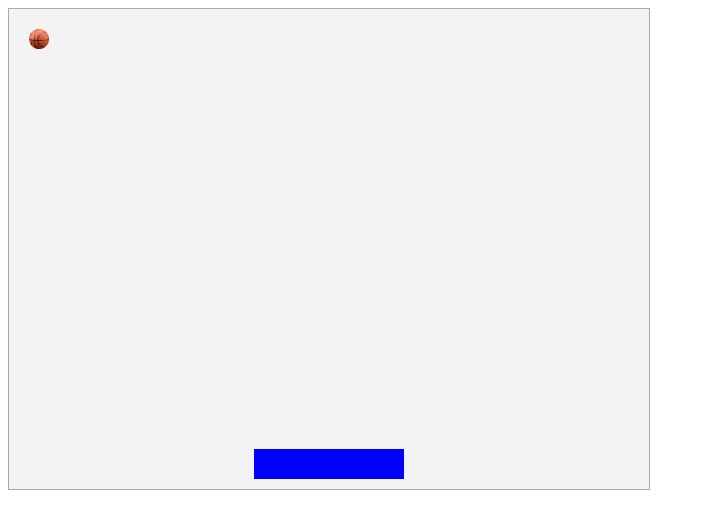
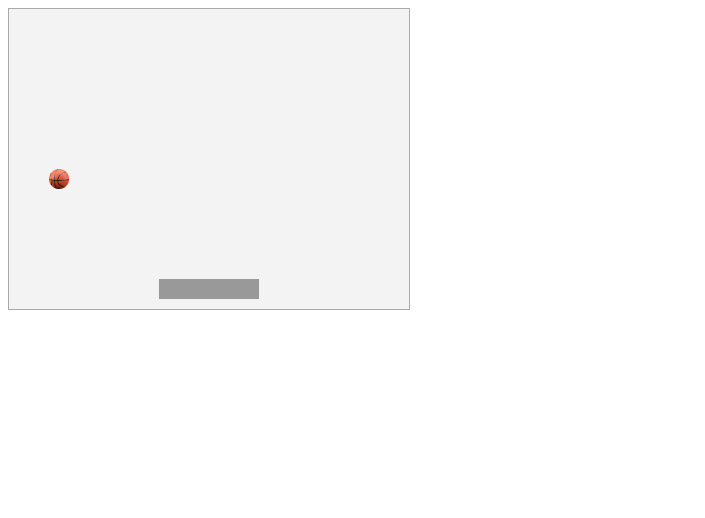
Before and after one commit to rolandjlevy/js-learning-canvas-with-oop-game, a plain HTML site: page index.html in a window 1280 px wide. Shown: the whole page, without its empty margins (0-705 px from the left). Drawn offline with Linux system fonts and the light colour scheme.

Commit message:
Added ball movement and collision detection with paddle

```diff
--- a/style.css
+++ b/assets/styles/style.css
@@ -1,10 +1,14 @@
 #game-area {
-  --game-width: 640;
-  --game-height: 480;
+  --game-width: 400;
+  --game-height: 300;
   border: 1px solid #aaa;
   background-color: #f3f3f3;
   width: var(--game-width);
   height: var(--game-height);
+}
+
+#game-area:focus {
+  outline: none;
 }
 
 #img-ball {
--- a/index.html
+++ b/index.html
@@ -4,16 +4,19 @@
     <meta charset="utf-8">
     <meta name="viewport" content="width=device-width">
     <title>repl.it</title>
-    <link href="style.css" rel="stylesheet" type="text/css" />
+    <link href="/assets/styles/style.css" rel="stylesheet" type="text/css" />
   </head>
   <body>
+
     <img id="img-ball" src="/assets/images/ball.png" width="20" height="20">
-    <canvas id="game-area"></canvas>
+
+    <canvas id="game-area" tabindex="1"></canvas>
 
     <script src="/src/Canvas.js"></script>
+    <script src="/src/Ball.js"></script>
     <script src="/src/Paddle.js"></script>
     <script src="/src/Input.js"></script>
-    <script src="/src/Ball.js"></script>
+    <script src="/src/Game.js"></script>
     <script src="/src/index.js"></script>
   </body>
 </html>
--- a/src/Ball.js
+++ b/src/Ball.js
@@ -1,11 +1,40 @@
 class Ball {
-  constructor() {
-    this.image = document.querySelector('#img-ball');
+  constructor(id, game) {
+    this.gameWidth = game.gameWidth;
+    this.gameHeight = game.gameHeight;
+    this.image = document.querySelector(id);
+    this.position = { x: 10, y: 10};
+    this.speed = { x: 5, y: 3};
+    this.size = 20;
+    this.game = game;
   }
   draw(ctx) {
-    ctx.drawImage(this.image, 20, 20, 20, 20);
+    ctx.drawImage(
+      this.image,
+      this.position.x,
+      this.position.y,
+      this.size,
+      this.size
+    );
   }
-  update() {
-
+  update(deltaTime) {
+    this.position.x += this.speed.x;
+    this.position.y += this.speed.y;
+    if (this.position.x + this.size > this.gameWidth || this.position.x < 0) {
+      this.speed.x = -this.speed.x;
+    }
+    if (this.position.y + this.size > this.gameHeight || this.position.y < 0) {
+      this.speed.y = -this.speed.y;
+    }
+    const ballBottom = this.position.y + this.size;
+    const paddleTop = this.game.paddle.position.y;
+    const paddleLeft = this.game.paddle.position.x;
+    const paddleRight = this.game.paddle.position.x + this.game.paddle.width;
+    if (ballBottom >= paddleTop
+      && this.position.x >= paddleLeft
+      && this.position.x + this.size <= paddleRight) {
+      this.speed.y = -this.speed.y;
+      this.position.y = this.game.paddle.position.y - this.size;
+    }
   }
 }
--- a/src/Canvas.js
+++ b/src/Canvas.js
@@ -1,11 +1,13 @@
 class Canvas {
   constructor(id) {
-    this.canvas = document.querySelector(id);
-    this.ctx = this.canvas.getContext('2d');
-    this.width = getComputedStyle(this.canvas).getPropertyValue('--game-width');
-    this.height = getComputedStyle(this.canvas).getPropertyValue('--game-height');
-    this.canvas.width = this.width;
-    this.canvas.height = this.height;
+    const canvas = document.querySelector(id);
+    this.ctx = canvas.getContext('2d');
+    this.width = getComputedStyle(canvas).getPropertyValue('--game-width');
+    this.height = getComputedStyle(canvas).getPropertyValue('--game-height');
+    canvas.width = this.width;
+    canvas.height = this.height;
+    canvas.focus();
+    this.clear('init');
   }
   clear() {
     this.ctx.clearRect(0, 0, this.width, this.height);
--- /dev/null
+++ b/src/Game.js
@@ -0,0 +1,22 @@
+class Game {
+  constructor(gameWidth, gameHeight) {
+    this.gameWidth = gameWidth;
+    this.gameHeight = gameHeight;
+  }
+  start() {
+    this.ball = new Ball('#img-ball', this);
+    this.paddle = new Paddle(this);
+
+    this.gameObjects = [
+      this.ball, this.paddle
+    ];
+
+    new InputHandler(this.paddle);
+  }
+  update(deltaTime) {
+    this.gameObjects.forEach(obj => obj.update(deltaTime));
+  }
+  draw(ctx) {
+    this.gameObjects.forEach(obj => obj.draw(ctx));
+  }
+}
--- a/src/Paddle.js
+++ b/src/Paddle.js
@@ -1,13 +1,15 @@
 class Paddle {
-  constructor(gameWidth, gameHeight) {
-    this.gameWidth = gameWidth;
-    this.width = 150;
-    this.height = 30;
+  constructor(game) {
+    this.gameWidth = game.gameWidth;
+    this.gameHeight = game.gameHeight;
+    this.width = 100;
+    this.height = 20;
     this.maxSpeed = 100;
     this.speed = 0;
+    this.color = '#999';
     this.position = {
-      x: gameWidth / 2 - this.width / 2,
-      y: gameHeight - this.height - 10,
+      x: game.gameWidth / 2 - this.width / 2,
+      y: game.gameHeight - this.height - 10,
     }
   }
   moveLeft() {
@@ -20,8 +22,13 @@ class Paddle {
     this.speed = 0;
   }
   draw(ctx) {
-    ctx.fillStyle = 'blue';
-    ctx.fillRect(this.position.x, this.position.y, this.width, this.height)
+    ctx.fillStyle = this.color;
+    ctx.fillRect(
+      this.position.x,
+      this.position.y,
+      this.width,
+      this.height
+    );
   }
   update(deltaTime) {
     this.position.x += this.speed / deltaTime;
--- a/src/index.js
+++ b/src/index.js
@@ -1,30 +1,23 @@
+// 27:00 Moving the Ball
 
-// instantiate Canvas
-const canvas = new Canvas('#game-area');
-canvas.clear();
+document.addEventListener('DOMContentLoaded', () => {
 
-// instantiate Paddle
-const paddle = new Paddle(canvas.width, canvas.height);
-paddle.draw(canvas.ctx);
+  const canvas = new Canvas('#game-area');
 
-// instantiate Ball
-const ball = new Ball();
+  const game = new Game(canvas.width, canvas.height);
+  game.start();
 
-// instantiate Input
-new InputHandler(paddle);
+  let lastTime = 0;
 
-let lastTime = 0;
+  function gameLoop(timeStamp) {
+    const deltaTime = timeStamp - lastTime;
+    lastTime = timeStamp;
+    canvas.clear();
+    game.update(deltaTime);
+    game.draw(canvas.ctx);
+    requestAnimationFrame(gameLoop);
+  }
 
-function gameLoop(timeStamp) {
-  canvas.clear();
-  let deltaTime = timeStamp - lastTime;
-  lastTime = timeStamp;
-  paddle.update(deltaTime);
-  paddle.draw(canvas.ctx);
-  ball.draw(canvas.ctx);
   requestAnimationFrame(gameLoop);
-}
 
-requestAnimationFrame(gameLoop);
-
-// got to Moving the Ball, 27:00
+});
```
Also changed, not shown: 1 other file.
